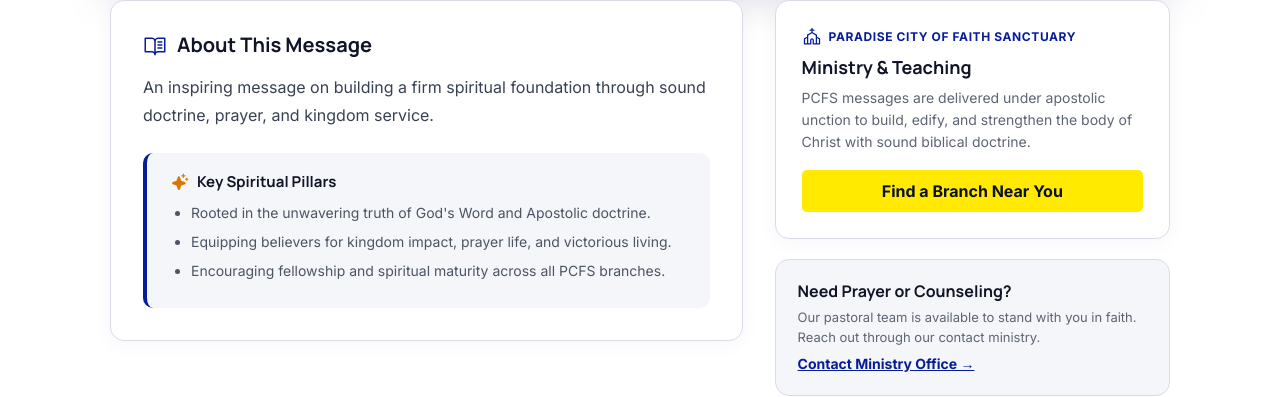
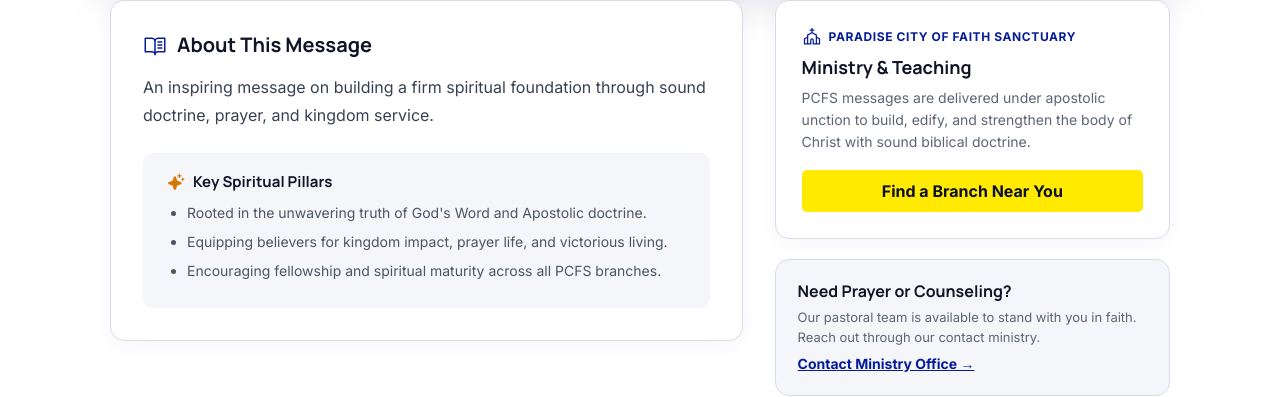
Before and after one commit to Donatuszagla/pcfs_website, a React (Vite) app in the folder website/: page /media/growing-through-sound-doctrine in a window 1280 px wide. Shown: the part 1447-1844 px from the top of the page. Built offline with nearby package versions, Linux system fonts and the light colour scheme; no server answers.

Commit message:
change teaching-takeaways-box styles

```diff
--- a/website/src/styles.css
+++ b/website/src/styles.css
@@ -510,7 +510,7 @@
 .teaching-full-description { font-size: 16px; line-height: 1.75; color: #374151; margin: 0 0 24px; }
 
 /* Takeaways box */
-.teaching-takeaways-box { padding: 20px 24px; border-radius: 10px; background: var(--surface-soft); border-left: 4px solid var(--blue); }
+.teaching-takeaways-box { padding: 20px 24px; border-radius: 10px; background: var(--surface-soft); }
 .teaching-takeaways-box h4 { display: flex; align-items: center; gap: 8px; font: 700 15px/1.2 "Manrope", sans-serif; color: var(--ink); margin: 0 0 10px; }
 .teaching-takeaways-box ul { margin: 0; padding-left: 20px; }
 .teaching-takeaways-box li { color: #4b5563; font-size: 14px; line-height: 1.65; margin-bottom: 6px; }
```
